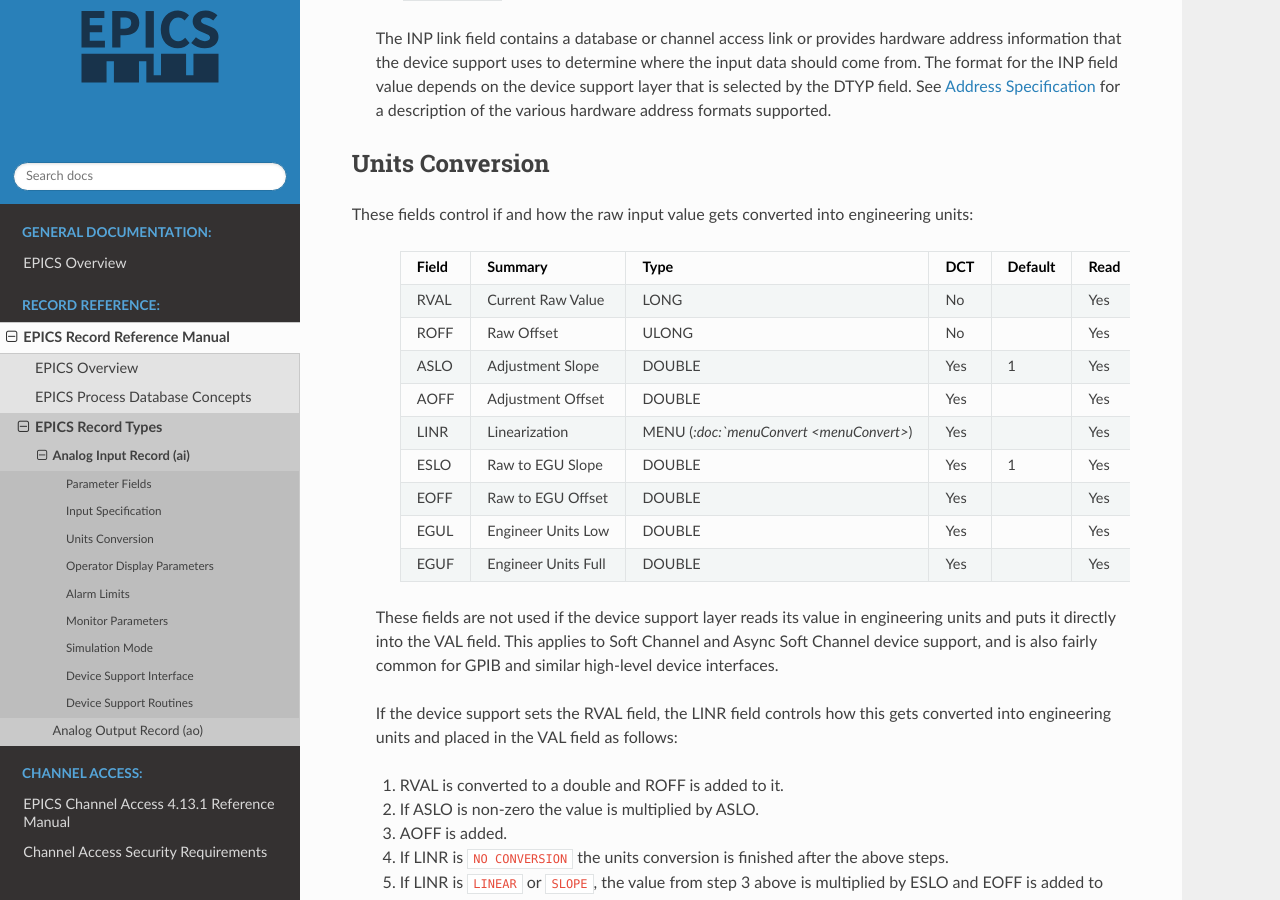
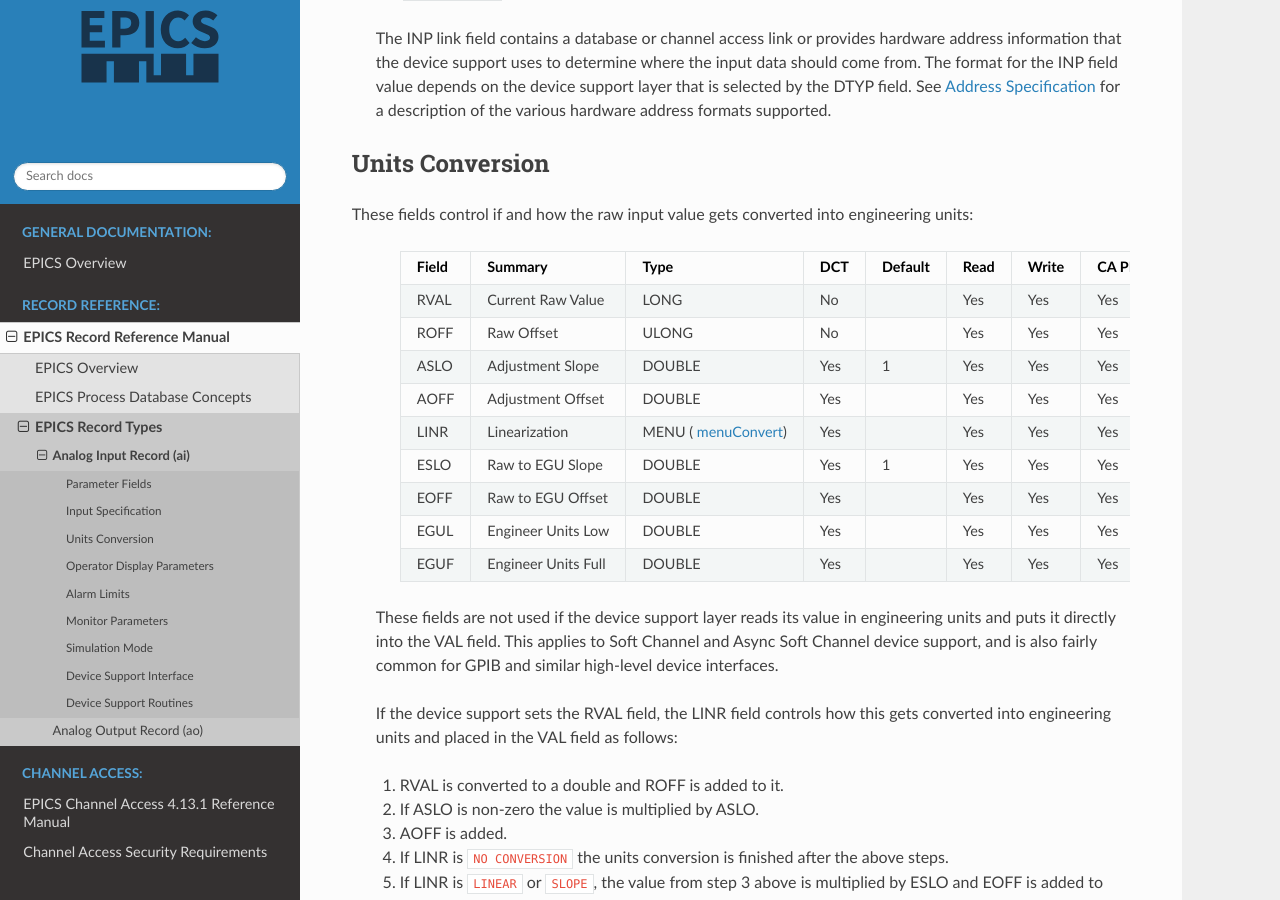
Before and after one commit to ttkorhonen/myDocument, a Sphinx documentation site: the page built from docs/manual/airecord.rst, in a window 1280 px wide and 900 px high, scrolled down 706 px. Built offline with Sphinx 7.4.7 and the Read the Docs theme 2.0.0, drawn with Linux system fonts in a browser that asks for light colours.

Commit message:
add interlinks, take #2 (fix syntax)

```diff
--- a/docs/manual/airecord.rst
+++ b/docs/manual/airecord.rst
@@ -53,7 +53,7 @@
       ROFF  Raw Offset          ULONG                                     No          Yes  Yes   Yes
       ASLO  Adjustment Slope    DOUBLE                                    Yes 1       Yes  Yes   Yes
       AOFF  Adjustment Offset   DOUBLE                                    Yes         Yes  Yes   Yes
-      LINR  Linearization       MENU (`:doc:`menuConvert <menuConvert>`)  Yes         Yes  Yes   Yes
+      LINR  Linearization       MENU ( :doc:`menuConvert <menuConvert>`)  Yes         Yes  Yes   Yes
       ESLO  Raw to EGU Slope    DOUBLE                                    Yes 1       Yes  Yes   Yes
       EOFF  Raw to EGU Offset   DOUBLE                                    Yes         Yes  Yes   Yes
       EGUL  Engineer Units Low  DOUBLE                                    Yes         Yes  Yes   Yes
```
